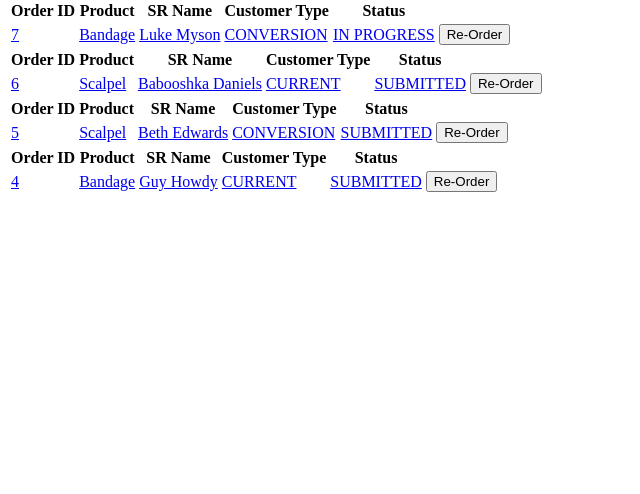
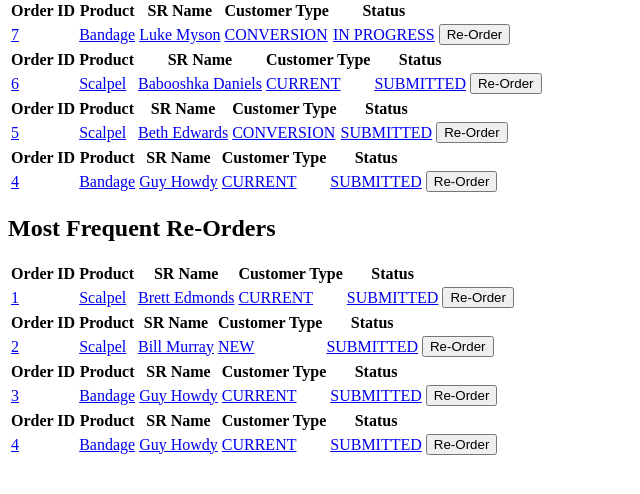
Before and after one commit to SunnykMoore/Project-Mars, a Django app: page / in a window 1280 px wide. Shown: the part 229-723 px from the top of the page, without its empty margins (0-640 px from the left). Run offline with Django 3.2, Linux system fonts and the light colour scheme; data comes from the database, SQL or seed files in the repository.

Commit message:
Added a context in pages/views.py to provide most re-ordered orders, sorted.  Added to home template to display these orders.

```diff
--- a/HelloDjango/pages/views.py
+++ b/HelloDjango/pages/views.py
@@ -5,7 +5,8 @@ from orders.models import Order
 # This is where we keep our non-specific pages. Pages unique to a product/order are stored in the corresponding folder
 def home(request, *args, **kwargs):
 	latest_orders = Order.objects.order_by('-pk')[0:4]
-	return render(request, "home.html", {'latest_orders': latest_orders})
+	most_reorders = Order.objects.order_by('-num_reorders')[0:4]
+	return render(request, "home.html", {'latest_orders': latest_orders, 'most_reorders': most_reorders})
 
 def products(request, *args, **kwargs):
 	return render(request, "catalogue.html", {})
--- a/HelloDjango/templates/home.html
+++ b/HelloDjango/templates/home.html
@@ -33,3 +33,29 @@
     </tbody>
     </table>
 {% endfor %}
+
+<h2>Most Frequent Re-Orders</h2>
+{% for order in most_reorders %}
+	<table>
+    <thead>
+        <tr>
+        <th>Order ID</th>
+        <th>Product</th>
+        <th>SR Name</th>
+        <th>Customer Type</th>
+        <th>Status</th>
+        <th></th>
+        </tr>
+    </thead>
+    <tbody>
+    <tr>
+        <td><a href="/orders/{{ order.id }}">{{ order.id }}</a></td>
+        <td><a href="/orders/{{ order.id }}">{{ order.product }}</a></td>
+        <td><a href="/orders/{{ order.id }}">{{ order.SR_first_name }} {{ order.SR_last_name }}</a></td>
+        <td><a href="/orders/{{ order.id }}">{{ order.customer_type }}</a></td>
+        <td><a href="/orders/{{ order.id }}">{{ order.status }}</a></td>
+        <td><a href="/orders/{{ order.id }}/reorder"><button type = "button">Re-Order</button></a></td>
+        </tr>
+    </tbody>
+    </table>
+{% endfor %}
```
